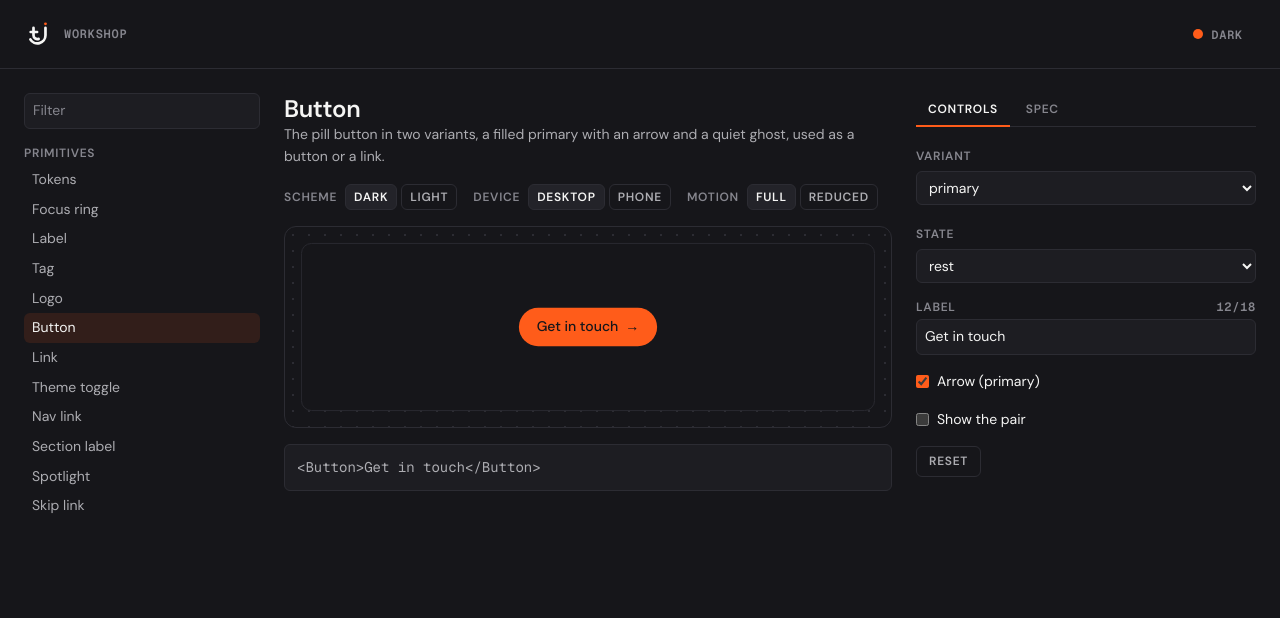
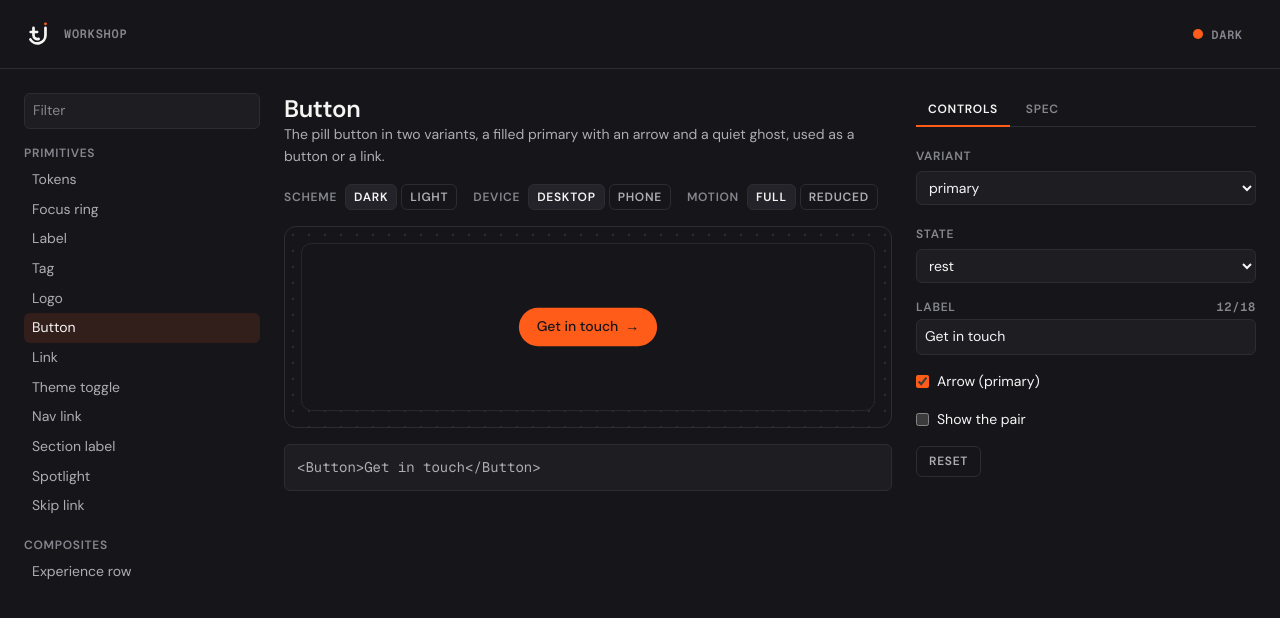
Before and after one commit to TonyCJ7/portfolio, a Next.js app: page /workshop/button in a window 1280 px wide. Shown: the top 618 px of the page. Built offline with nearby package versions, Linux system fonts and the light colour scheme.

Commit message:
feat: add experience row

```diff
--- a/src/app/globals.css
+++ b/src/app/globals.css
@@ -270,6 +270,26 @@ main:focus-visible {
   .theme-word-light {
     display: var(--theme-word-light);
   }
+
+  .exp-list > li {
+    transition: opacity 150ms var(--ease-standard);
+  }
+
+  .exp-list:has(> li:hover) > li:not(:hover),
+  .exp-list:has(> li:focus-within) > li:not(:focus-within),
+  [data-state="dimmed"] .exp-list > li:not([data-row="target"]) {
+    opacity: 0.5;
+  }
+
+  @media (prefers-reduced-motion: reduce) {
+    .exp-list > li {
+      transition: none;
+    }
+  }
+
+  html[data-motion="reduced"] .exp-list > li {
+    transition: none;
+  }
 }
 
 ::view-transition-old(root),
--- a/src/app/workshop/entries.ts
+++ b/src/app/workshop/entries.ts
@@ -11,6 +11,7 @@ import { entry as navLink } from "@/components/NavLink/NavLink.workshop";
 import { entry as sectionLabel } from "@/components/SectionLabel/SectionLabel.workshop";
 import { entry as spotlight } from "@/components/Spotlight/Spotlight.workshop";
 import { entry as skipLink } from "@/components/SkipLink/SkipLink.workshop";
+import { entry as experienceRow } from "@/components/ExperienceRow/ExperienceRow.workshop";
 
 export const entries: WorkshopEntry[] = [
   tokens,
@@ -25,6 +26,7 @@ export const entries: WorkshopEntry[] = [
   sectionLabel,
   spotlight,
   skipLink,
+  experienceRow,
 ];
 
 export function findEntry(id: string): WorkshopEntry | undefined {
--- /dev/null
+++ b/src/components/ExperienceRow/ExperienceList.tsx
@@ -0,0 +1,21 @@
+import type { Experience } from "@/types/content";
+import ExperienceRow from "./ExperienceRow";
+
+type ExperienceListProps = {
+  items: Experience[];
+  targetId?: string;
+};
+
+export default function ExperienceList({ items, targetId }: ExperienceListProps) {
+  return (
+    <ol className="exp-list space-y-12">
+      {items.map((entry) => (
+        <ExperienceRow
+          key={entry.id}
+          entry={entry}
+          target={entry.id === targetId}
+        />
+      ))}
+    </ol>
+  );
+}
--- /dev/null
+++ b/src/components/ExperienceRow/ExperienceRow.tsx
@@ -0,0 +1,47 @@
+import Label from "@/components/Label/Label";
+import Link from "@/components/Link/Link";
+import TagList from "@/components/Tag/TagList";
+import type { Experience } from "@/types/content";
+
+type ExperienceRowProps = {
+  entry: Experience;
+  target?: boolean;
+};
+
+export default function ExperienceRow({ entry, target = false }: ExperienceRowProps) {
+  const heading = `${entry.title} · ${entry.company}`;
+
+  return (
+    <li
+      data-row={target ? "target" : undefined}
+      className="group relative grid grid-cols-[2fr_6fr] gap-x-6 phone:grid-cols-1 phone:gap-y-2"
+    >
+      <span
+        aria-hidden
+        className="absolute -inset-y-4 -inset-x-6 -z-10 rounded-sm transition-[background-color,box-shadow] duration-150 ease-standard group-hover:bg-surface group-hover:shadow-lift group-focus-within:bg-surface group-focus-within:shadow-lift phone:-inset-x-4"
+      />
+      <Label as="time" dateTime={entry.from} className="pt-1">
+        {entry.dates}
+      </Label>
+      <div>
+        <h3 className="text-title wrap-anywhere">
+          {entry.url
+            ? (
+                <Link
+                  kind="arrow"
+                  href={entry.url}
+                  external
+                  className="after:absolute after:inset-0"
+                >
+                  {heading}
+                </Link>
+              )
+            : heading}
+        </h3>
+        <Label size={11}>{entry.place}</Label>
+        <p className="mt-2 text-small text-fg-2">{entry.body}</p>
+        <TagList items={entry.tags} className="mt-3" />
+      </div>
+    </li>
+  );
+}
--- /dev/null
+++ b/src/components/ExperienceRow/ExperienceRow.workshop.tsx
@@ -0,0 +1,96 @@
+import { defineEntry, select, toggle } from "@/app/workshop/controls";
+import { experience } from "@/content/experience";
+import type { Experience } from "@/types/content";
+import ExperienceList from "./ExperienceList";
+
+const extreme: Experience = {
+  id: "extreme",
+  dates: "2020 — 2021",
+  from: "2020-01",
+  to: "2021-01",
+  title: "Internationalization Accessibility Platform Lead",
+  company: "Example Company",
+  url: "https://example.com",
+  place: "Thiruvananthapuram",
+  body: "A sample row with the longest title and tag the layout has to hold.",
+  tags: [
+    "React",
+    "VeryLongUnbrokenTechnologyNameForTesting",
+    "TypeScript",
+    "Design system",
+    "Performance",
+  ],
+};
+
+const ROW_STATES = ["rest", "hover", "focus", "pressed", "dimmed"] as const;
+
+function findSample(id: string): Experience {
+  return experience.find((item) => item.id === id) ?? extreme;
+}
+
+function withNeighbors(chosen: Experience): Experience[] {
+  const [before, after] = experience.filter((item) => item.id !== chosen.id);
+
+  return [before, chosen, after];
+}
+
+function sampleSource(id: string): string {
+  if (id === extreme.id) {
+    return "extreme";
+  }
+
+  return `experience[${experience.findIndex((item) => item.id === id)}]`;
+}
+
+export const entry = defineEntry({
+  id: "experience-row",
+  name: "Experience row",
+  stage: 2,
+  center: false,
+  lede: "One job in the experience list: dates, a linked title, place, a short summary and tools, lifting on hover and focus while its siblings dim.",
+  controls: {
+    entry: select(
+      "Entry",
+      experience.map((item) => item.id).concat(extreme.id),
+      experience[1].id,
+    ),
+    state: select("State", ROW_STATES, "rest"),
+    siblings: toggle("With siblings", true),
+  },
+  spec: {
+    folder: "src/components/ExperienceRow/",
+    props: [
+      "ExperienceRow: entry (an Experience from src/content/experience.ts), target (Workshop dimmed state only)",
+      "ExperienceList: items, targetId (marks one row as the dimmed state's target)",
+      "An entry with an empty url renders its title as plain text",
+    ],
+    tokens: [
+      "Date: mono label, column 1 of a 2fr 6fr grid, one column on phone",
+      "Title: text-title arrow link; place: 11 px label; body: text-small Text 2",
+      "Hover and focus layer: Surface with shadow-lift, 6 px radius, 24 px past the row (16 px on phone)",
+      "48 px between rows",
+    ],
+    motion: [
+      "Layer background and shadow 150 ms standard; sibling rows fade to 50% opacity over 150 ms; under reduced motion the opacity changes at once",
+    ],
+    a11y: [
+      "An ol of li rows; dates in a time element with datetime",
+      "The whole row is the title link's hit area through its after pseudo element, so the focus ring stays on the title",
+      "External titles open in a new tab",
+    ],
+  },
+  render: (args) => {
+    const chosen = findSample(args.entry);
+    const items = args.siblings ? withNeighbors(chosen) : [chosen];
+    const targetId = args.state === "dimmed" ? chosen.id : undefined;
+
+    return <ExperienceList items={items} targetId={targetId} />;
+  },
+  usage: (args) => {
+    if (args.siblings) {
+      return "<ExperienceList items={experience} />";
+    }
+
+    return `<ExperienceList items={[${sampleSource(args.entry)}]} />`;
+  },
+});
--- a/src/components/Link/Link.tsx
+++ b/src/components/Link/Link.tsx
@@ -6,6 +6,7 @@ type LinkProps = {
   kind?: "prose" | "arrow" | "large" | "social";
   href: string;
   external?: boolean;
+  className?: string;
   children: ReactNode;
 };
 
@@ -13,7 +14,7 @@ const KIND_CLASSES = {
   prose:
     "rounded-xs font-medium text-fg decoration-accent decoration-1 underline-offset-4 transition-colors duration-150 ease-standard hover:underline focus-visible:underline",
   arrow:
-    "group inline-flex items-center gap-1 text-title text-fg hover:text-accent-text focus-visible:text-accent-text",
+    "group text-title text-fg hover:text-accent-text focus-visible:text-accent-text",
   large:
     "text-headline text-fg underline decoration-accent decoration-1 underline-offset-6 wrap-anywhere hover:text-accent-text focus-visible:text-accent-text phone:text-headline-phone",
   social:
@@ -24,16 +25,17 @@ export default function Link({
   kind = "prose",
   href,
   external = false,
+  className = "",
   children,
 }: LinkProps) {
-  const className = KIND_CLASSES[kind];
+  const classes = `${KIND_CLASSES[kind]} ${className}`.trim();
   const content = (
     <>
       {children}
       {kind === "arrow" && (
         <span
           aria-hidden
-          className="transition-transform duration-75 ease-standard group-hover:translate-x-1 group-hover:-translate-y-1 group-focus-visible:translate-x-1 group-focus-visible:-translate-y-1 motion-reduce:transition-none"
+          className="ms-1 inline-block transition-transform duration-75 ease-standard group-hover:translate-x-1 group-hover:-translate-y-1 group-focus-visible:translate-x-1 group-focus-visible:-translate-y-1 motion-reduce:transition-none"
         >
           ↗
         </span>
@@ -43,7 +45,7 @@ export default function Link({
 
   if (isInternalRoute(href)) {
     return (
-      <NextLink href={href} className={className}>
+      <NextLink href={href} className={classes}>
         {content}
       </NextLink>
     );
@@ -52,7 +54,7 @@ export default function Link({
   return (
     <a
       href={href}
-      className={className}
+      className={classes}
       {...(external && { target: "_blank", rel: "noopener noreferrer" })}
     >
       {content}
--- a/src/components/Link/Link.workshop.tsx
+++ b/src/components/Link/Link.workshop.tsx
@@ -38,6 +38,7 @@ export const entry = defineEntry({
       "kind: prose | arrow | large | social (default prose)",
       "href: next/link for site pages, a plain anchor for files such as /Tony_CJ_Resume.pdf, #, mailto: and external",
       "external: opens in a new tab",
+      "className: extra classes appended last (the experience row adds its whole-row hit area)",
     ],
     tokens: [
       "Prose: text-fg, medium weight, Tangerine underline on hover and focus",
--- a/src/components/Tag/Tag.workshop.tsx
+++ b/src/components/Tag/Tag.workshop.tsx
@@ -1,20 +1,6 @@
 import { defineEntry, text, toggle } from "@/app/workshop/controls";
+import { skills } from "@/content/skills";
 import TagList from "./TagList";
-
-// TODO: Task 16 replaces this interim list with skills[0].items.
-const FRONTEND_GROUP = [
-  "React",
-  "Next.js",
-  "TypeScript",
-  "JavaScript",
-  "HTML5",
-  "CSS3",
-  "Sass",
-  "styled-components",
-  "Emotion",
-  "Material UI",
-  "REST APIs",
-];
 
 export const entry = defineEntry({
   id: "tag",
@@ -30,7 +16,7 @@ export const entry = defineEntry({
     folder: "src/components/Tag/",
     props: [
       "Tag: children",
-      "TagList: items, label (default Tools, read out as the list name)",
+      "TagList: items, label (default Tools, read out as the list name), className",
     ],
     tokens: [
       "Tangerine Soft fill with Tangerine Text",
@@ -44,7 +30,7 @@ export const entry = defineEntry({
     ],
   },
   render: (args) => (
-    <TagList items={args.many ? FRONTEND_GROUP : [args.text]} />
+    <TagList items={args.many ? skills[0].items : [args.text]} />
   ),
   usage: (args) => {
     if (args.many) {
--- a/src/components/Tag/TagList.tsx
+++ b/src/components/Tag/TagList.tsx
@@ -3,11 +3,16 @@ import Tag from "./Tag";
 type TagListProps = {
   items: string[];
   label?: string;
+  className?: string;
 };
 
-export default function TagList({ items, label = "Tools" }: TagListProps) {
+export default function TagList({
+  items,
+  label = "Tools",
+  className = "",
+}: TagListProps) {
   return (
-    <ul aria-label={label} className="flex flex-wrap gap-2">
+    <ul aria-label={label} className={`flex flex-wrap gap-2 ${className}`.trim()}>
       {items.map((item) => (
         <Tag key={item}>{item}</Tag>
       ))}
```
Also changed, not shown: 7 other files (tests, documents, lock files or other folders).
